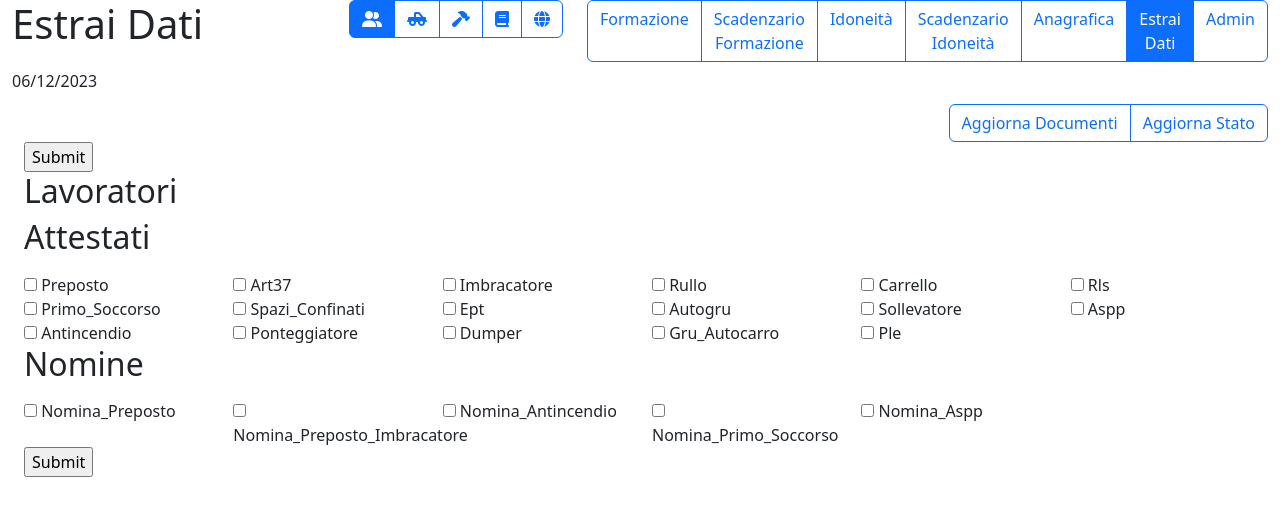
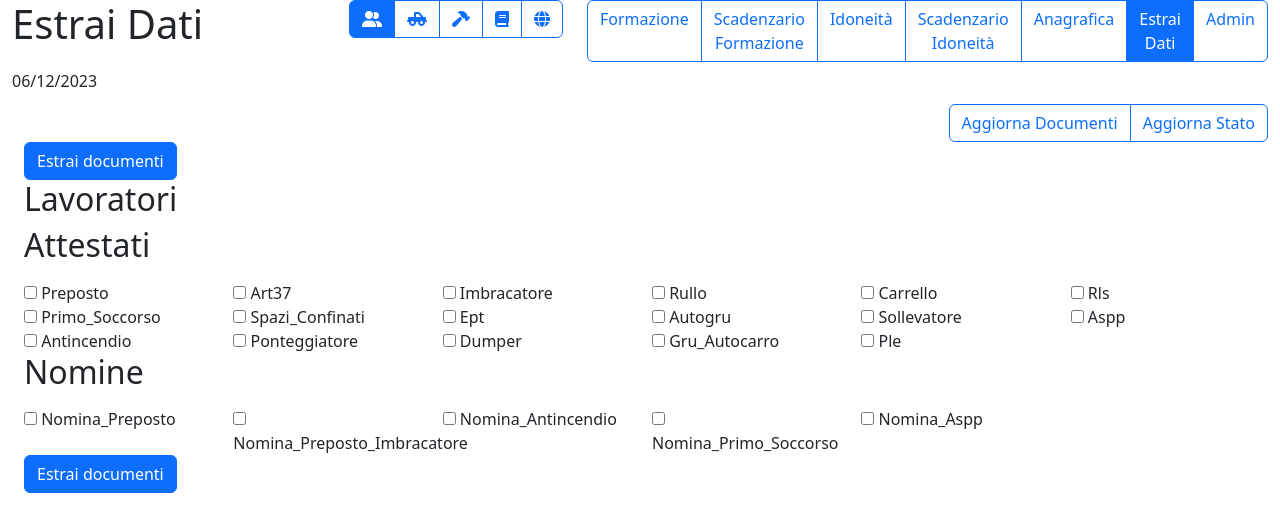
Before and after one commit to superqwe/ottomano, a Django app: page /personale/estrai_dati in a window 1280 px wide. Shown: the top 532 px of the page. Run offline with Django 4.2, Linux system fonts and the light colour scheme; data that the repository does not hold is empty; some libraries are stand-ins or nearby versions.

Commit message:
estrai_dati: layout

```diff
--- a/ottomano/ottomano/urls.py
+++ b/ottomano/ottomano/urls.py
@@ -14,16 +14,9 @@ Including another URLconf
     2. Add a URL to urlpatterns:  path('blog/', include('blog.urls'))
 """
 from django.contrib import admin
-from django.urls import path
+from django.urls import include, path
+
 from . import views
-
-urlpatterns = [
-    path('admin/', admin.site.urls),
-]
-
-###
-from django.contrib import admin
-from django.urls import include, path
 
 urlpatterns = [
     path('', views.index, name='index'),
--- a/ottomano/personale/templates/personale/estrai_dati.html
+++ b/ottomano/personale/templates/personale/estrai_dati.html
@@ -19,7 +19,8 @@
     <div class="row">
     <form action="./dati_estratti" method="post" name="lavoratori">
         {% csrf_token %}
-        <input type="submit" value="Submit"><br>
+<!--        <input type="submit" value="Estrai documenti"><br>-->
+         <div><button class="btn btn-primary" type="submit">Estrai documenti</button></div>
 
         <div class="row">
             <div class="h2">Lavoratori</div>
@@ -73,8 +74,8 @@
             {% endfor %}
         </div>
 
-
-        <input type="submit" value="Submit">
+        <button class="btn btn-primary" type="submit">Estrai documenti</button>
+<!--        <input type="submit" value="Submit">-->
     </form>
 </div>
 
```
Also changed, not shown: 1 other file.
